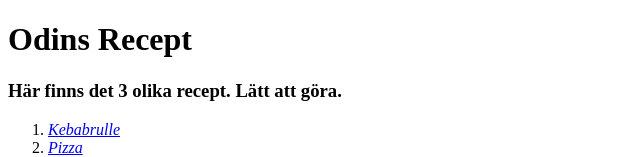
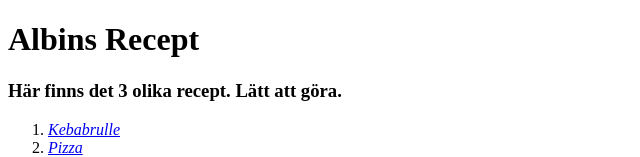
Before and after one commit to albingrusell/odin-recipes, a plain HTML site: page index.html in a window 1280 px wide. Shown: the top 157 px of the page, without its empty margins (0-640 px from the left). Drawn offline with Linux system fonts and the light colour scheme.

Commit message:
lite ändring

```diff
--- a/index.html
+++ b/index.html
@@ -3,9 +3,9 @@
 <head>
     <meta charset="UTF-8">
     <meta name="viewport" content="width=device-width, initial-scale=1.0">
-    <title>Odins Recept</title>
+    <title>Albins Recept</title>
 </head>
-<body><a><h1>Odins Recept</h1></a>
+<body><a><h1>Albins Recept</h1></a>
     <h3>Här finns det 3 olika recept. Lätt att göra.</h3>
     <ol>
         <li><a href="recipes/kebabrulle.html" target="_blank" rel="noopener noreferrer"><em>Kebabrulle</em></a></li>
```
